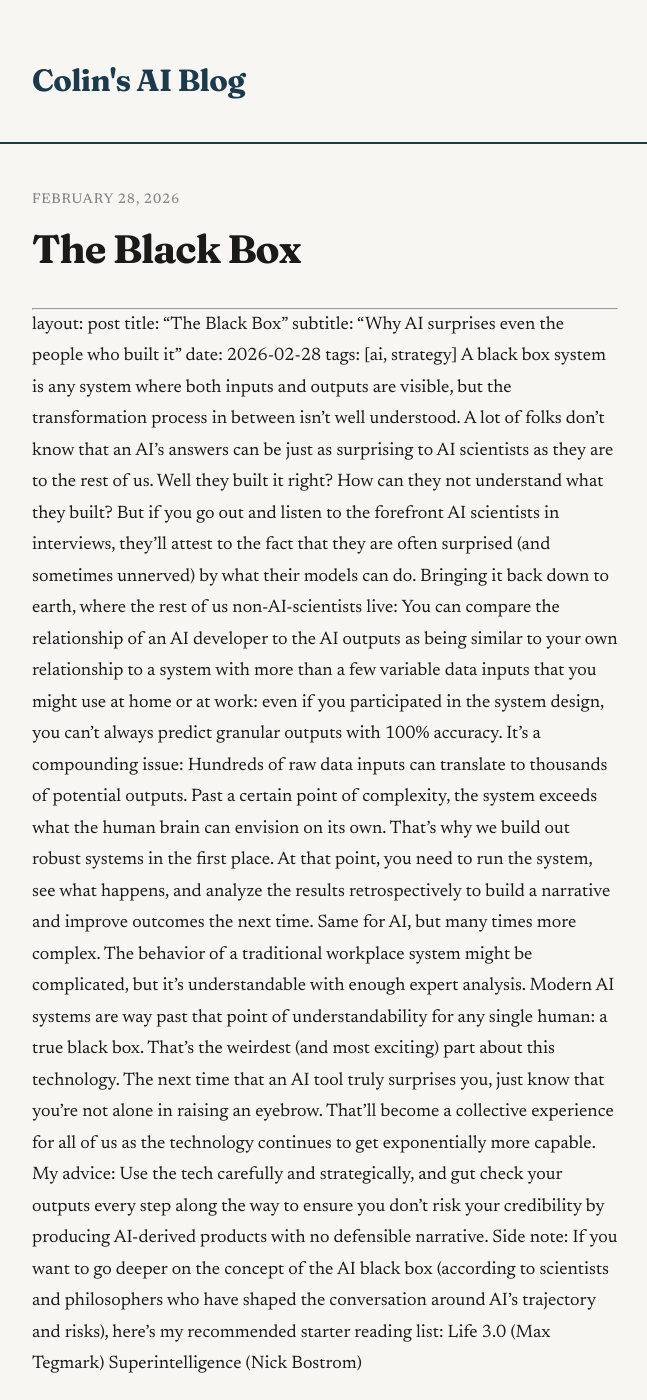
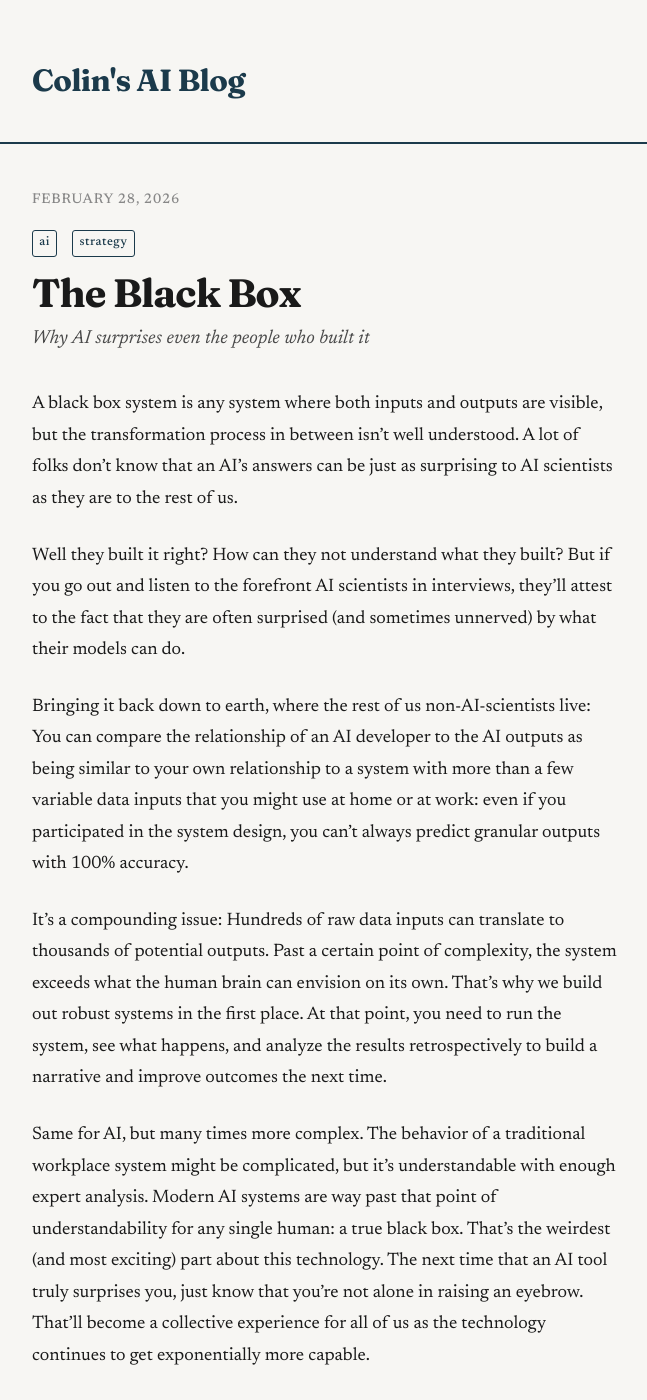
Before and after one commit to cpedron50-novaspear/colinpedron-site, a Jekyll site: the page built from _posts/2026-02-28-the-black-box.md, in a window 1280 px wide and 1400 px high. Shown: the whole window, without its empty margins (315-962 px from the left). Built offline with Jekyll 4.4.1, drawn with Linux system fonts in a browser that asks for light colours; our own code applies the rules of GitHub Pages for plain Markdown files; some of the changed text lies outside the part shown.

Commit message:
Update 2026-02-28-the-black-box.md

```diff
--- a/_posts/2026-02-28-the-black-box.md
+++ b/_posts/2026-02-28-the-black-box.md
@@ -4,12 +4,21 @@ title: "The Black Box"
 subtitle: "Why AI surprises even the people who built it"
 date: 2026-02-28
 tags: [ai, strategy]
+---
+
 A black box system is any system where both inputs and outputs are visible, but the transformation process in between isn't well understood. A lot of folks don't know that an AI's answers can be just as surprising to AI scientists as they are to the rest of us.
+
 Well they built it right? How can they not understand what they built? But if you go out and listen to the forefront AI scientists in interviews, they'll attest to the fact that they are often surprised (and sometimes unnerved) by what their models can do.
+
 Bringing it back down to earth, where the rest of us non-AI-scientists live: You can compare the relationship of an AI developer to the AI outputs as being similar to your own relationship to a system with more than a few variable data inputs that you might use at home or at work: even if you participated in the system design, you can't always predict granular outputs with 100% accuracy.
+
 It's a compounding issue: Hundreds of raw data inputs can translate to thousands of potential outputs. Past a certain point of complexity, the system exceeds what the human brain can envision on its own. That's why we build out robust systems in the first place. At that point, you need to run the system, see what happens, and analyze the results retrospectively to build a narrative and improve outcomes the next time.
+
 Same for AI, but many times more complex. The behavior of a traditional workplace system might be complicated, but it's understandable with enough expert analysis. Modern AI systems are way past that point of understandability for any single human: a true black box. That's the weirdest (and most exciting) part about this technology. The next time that an AI tool truly surprises you, just know that you're not alone in raising an eyebrow. That'll become a collective experience for all of us as the technology continues to get exponentially more capable.
+
 My advice: Use the tech carefully and strategically, and gut check your outputs every step along the way to ensure you don't risk your credibility by producing AI-derived products with no defensible narrative.
+
 Side note: If you want to go deeper on the concept of the AI black box (according to scientists and philosophers who have shaped the conversation around AI's trajectory and risks), here's my recommended starter reading list:
-Life 3.0 (Max Tegmark)
-Superintelligence (Nick Bostrom)
+
+- Life 3.0 (Max Tegmark)
+- Superintelligence (Nick Bostrom)
```
